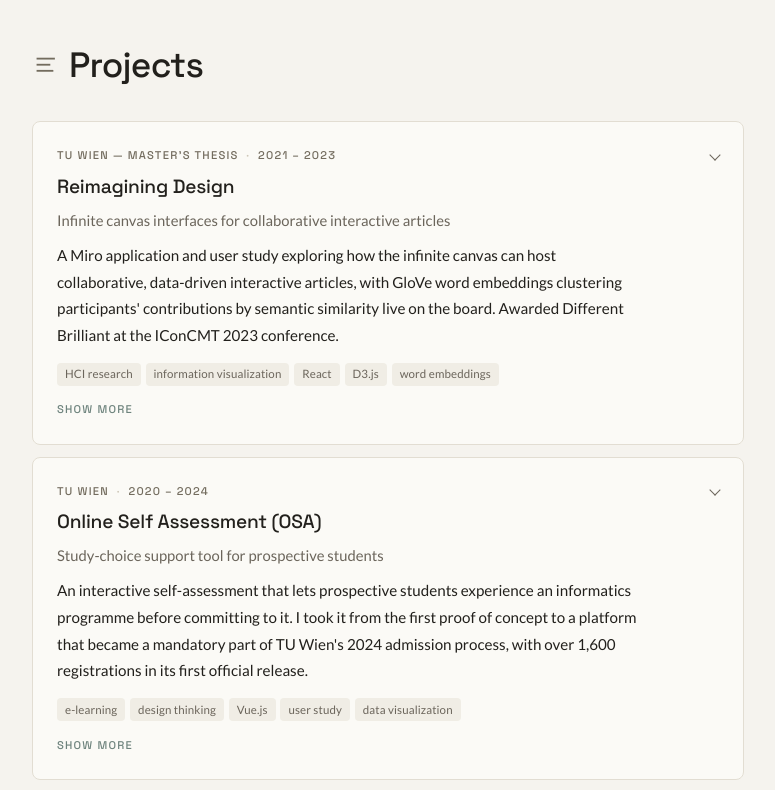
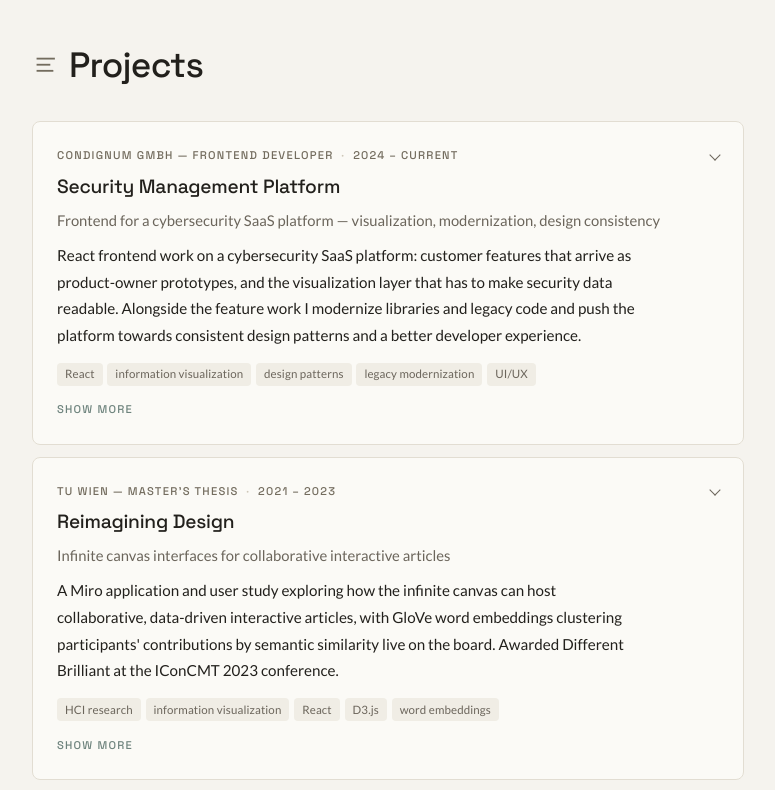
Before and after one commit to phlppkln/home, a Vue app: page / in a window 1280 px wide. Shown: the part 2720-3510 px from the top of the page, without its empty margins (252-1027 px from the left). Built offline with nearby package versions, Linux system fonts and the light colour scheme.

Commit message:
feat: add new project entry for Security Management Platform with detailed contributions and outcomes

```diff
--- a/src/data/projects.ts
+++ b/src/data/projects.ts
@@ -23,6 +23,40 @@ export interface Project {
 }
 
 export const projects: Project[] = [
+	{
+		id: "condignum",
+		title: "Security Management Platform",
+		subtitle:
+			"Frontend for a cybersecurity SaaS platform — visualization, modernization, design consistency",
+		org: "condignum GmbH — Frontend developer",
+		period: "2024 – current",
+		summary:
+			"React frontend work on a cybersecurity SaaS platform: customer features that arrive as product-owner prototypes, and the visualization layer that has to make security data readable. Alongside the feature work I modernize libraries and legacy code and push the platform towards consistent design patterns and a better developer experience.",
+		tags: [
+			"React",
+			"information visualization",
+			"design patterns",
+			"legacy modernization",
+			"UI/UX",
+		],
+		details: {
+			context:
+				"The platform has grown with the product: many interconnected views over the same underlying security data, built by a small team. Features reach the frontend as prototypes from the product owners, which leaves the question of how they fit the rest of the platform — visually, structurally, and in terms of what they do to the views around them — to be answered during implementation.",
+			contribution: [
+				"Develop customer-facing features as a React developer in the DevOps team, taking product-owner prototypes to production frontend.",
+				"Analysed information visualization libraries against the platform's needs — what each one can express, where it stops, and what it costs to adopt and maintain — as the basis for how security data is presented.",
+				"Work on complex, interconnected features: trace how a change propagates through shared state and neighbouring views first, so side effects surface in the design rather than in production.",
+				"Modernize the platform by updating libraries and reworking legacy code, keeping the upgrade path incremental so feature delivery continues alongside it.",
+				"Watch over design consistency across the platform and integrate new design patterns where the same UI problem was being solved twice.",
+				"Analyse the existing platform for UI/UX and developer-experience improvements and turn the findings into concrete changes.",
+			],
+			outcome:
+				"Dependencies and legacy areas are brought up to date step by step without pausing feature delivery, and recurring interactions are increasingly covered by shared patterns instead of one-off solutions — which keeps the interface consistent for customers and the codebase faster to work in for the team.",
+			stack: ["React", "TypeScript"],
+			links: [],
+			note: "The platform is a commercial product — screenshots, customer details and metrics are not public.",
+		},
+	},
 	{
 		id: "reimagining-design",
 		title: "Reimagining Design",
```
